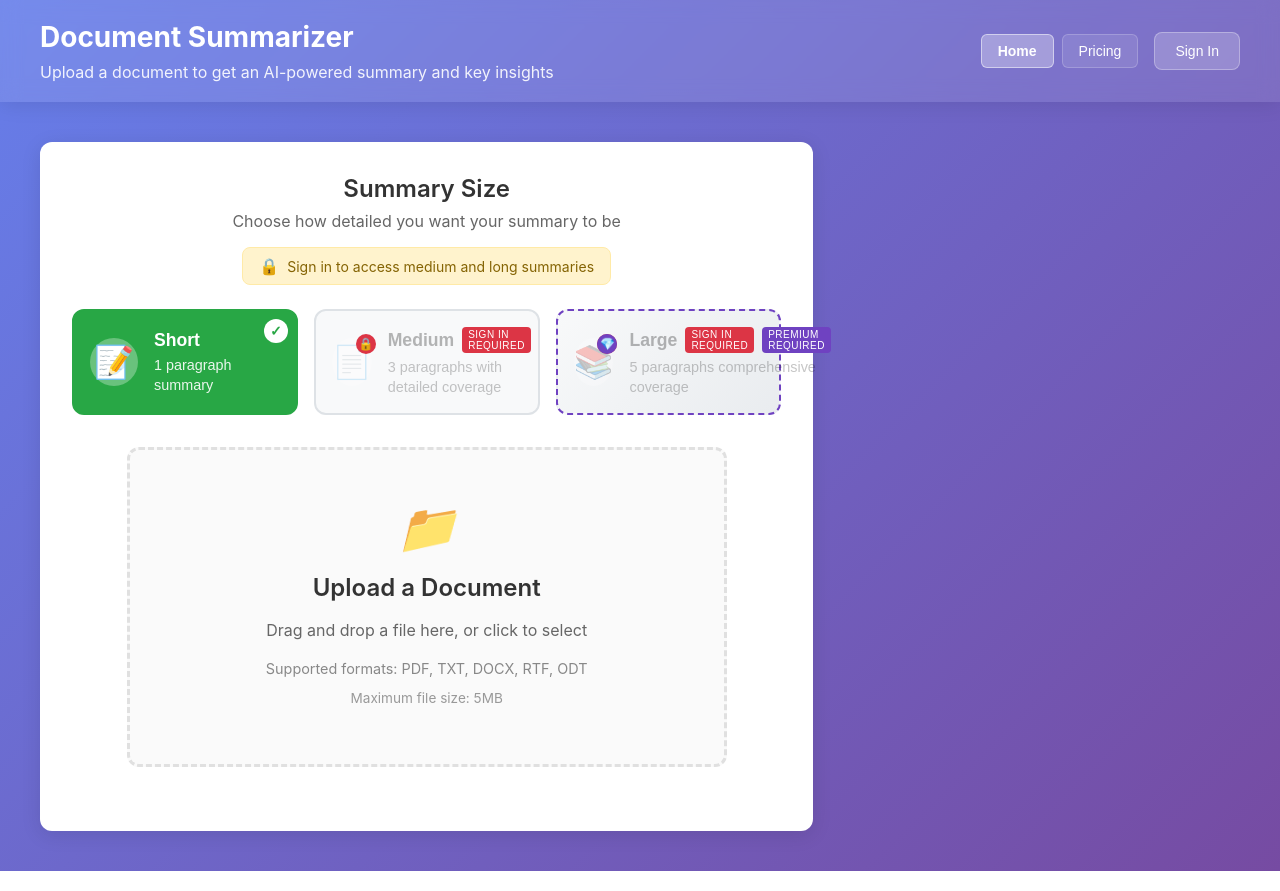
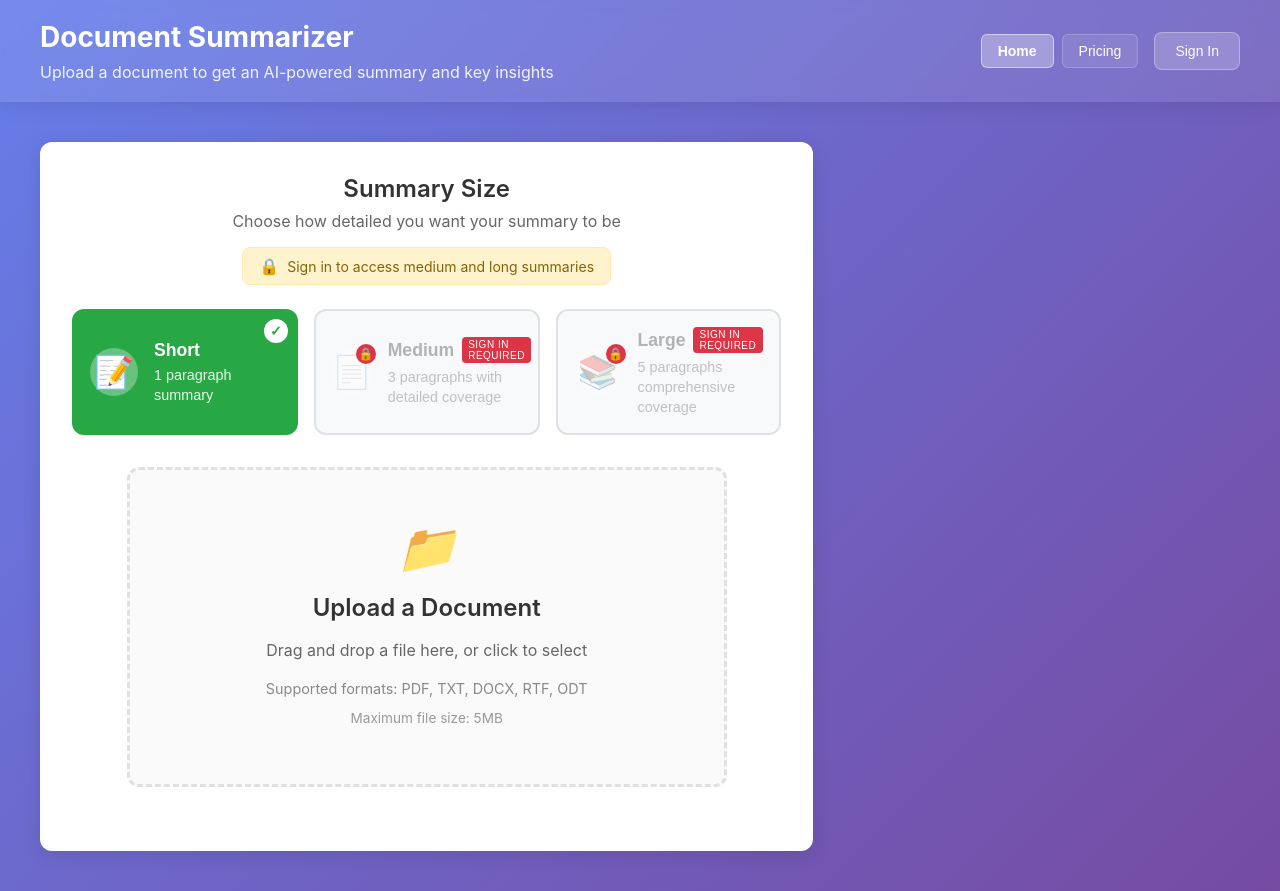
Before and after one commit to Gimer0x/abstract-frontend, a React (Create React App) app: page / in a window 1280 px wide. Built offline with nearby package versions, Linux system fonts and the light colour scheme; no server answers.

Commit message:
fixing homepage

```diff
--- a/src/components/SummarySizeSelector.js
+++ b/src/components/SummarySizeSelector.js
@@ -80,7 +80,7 @@ const SummarySizeSelector = ({ selectedSize, onSizeChange, isProcessing, isAuthe
         {sizeOptions.map((option) => {
           const isDisabled = isProcessing || (option.requiresAuth && !isAuthenticated);
           const isLocked = option.requiresAuth && !isAuthenticated;
-          const isPremiumLocked = option.requiresPremium && !canAccessFeature('long_summary');
+          const isPremiumLocked = isAuthenticated && option.requiresPremium && !canAccessFeature('long_summary');
 
           return (
             <button
```
